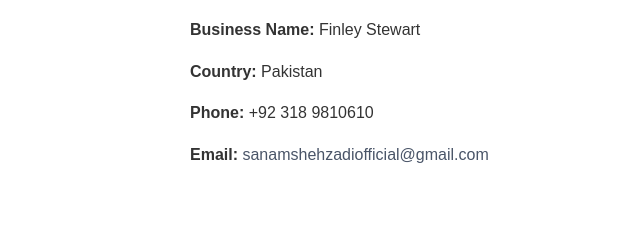
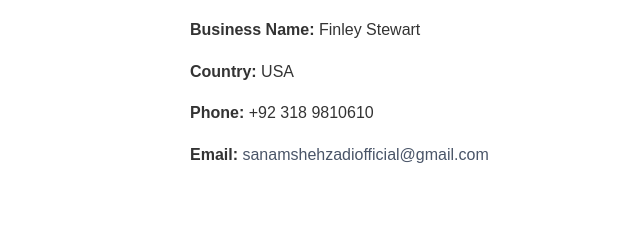
Before and after one commit to sanamshehzadi/FINLEY-STEWART, a plain HTML site: page index.html in a window 1280 px wide. Shown: the part 773-1002 px from the top of the page, 0-640 px from the left. Drawn offline with Linux system fonts and the light colour scheme.

Commit message:
index.html

```diff
--- a/index.html
+++ b/index.html
@@ -40,7 +40,7 @@
   <section id="contact">
     <h2>Contact Information</h2>
     <p><strong>Business Name:</strong> Finley Stewart</p>
-    <p><strong>Country:</strong> Pakistan</p>
+    <p><strong>Country:</strong> USA</p>
     <p><strong>Phone:</strong> +92 318 9810610</p>
     <p><strong>Email:</strong> <a href="mailto:sanamshehzadiofficial@gmail.com">sanamshehzadiofficial@gmail.com</a></p>
   </section>
```
